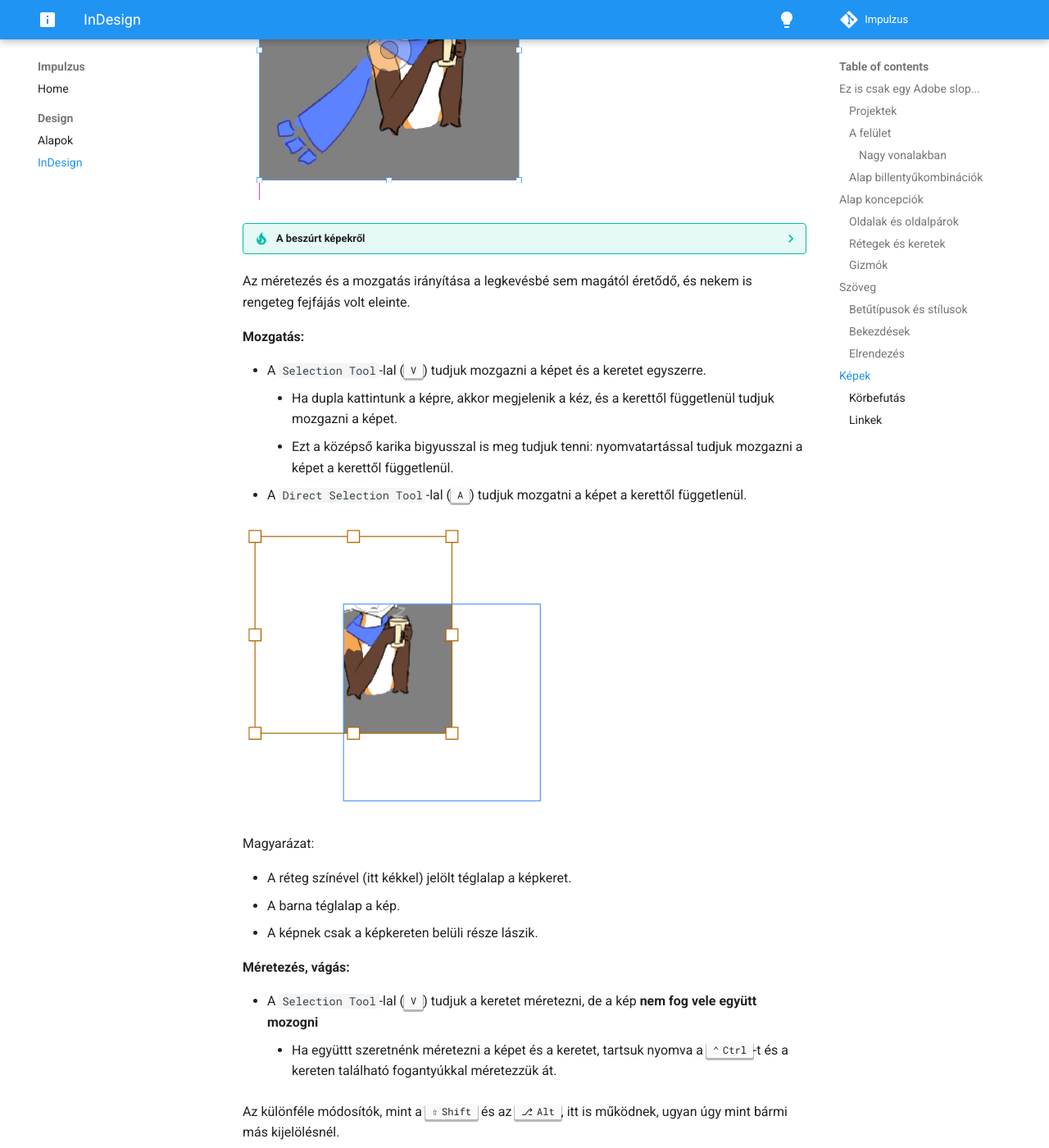
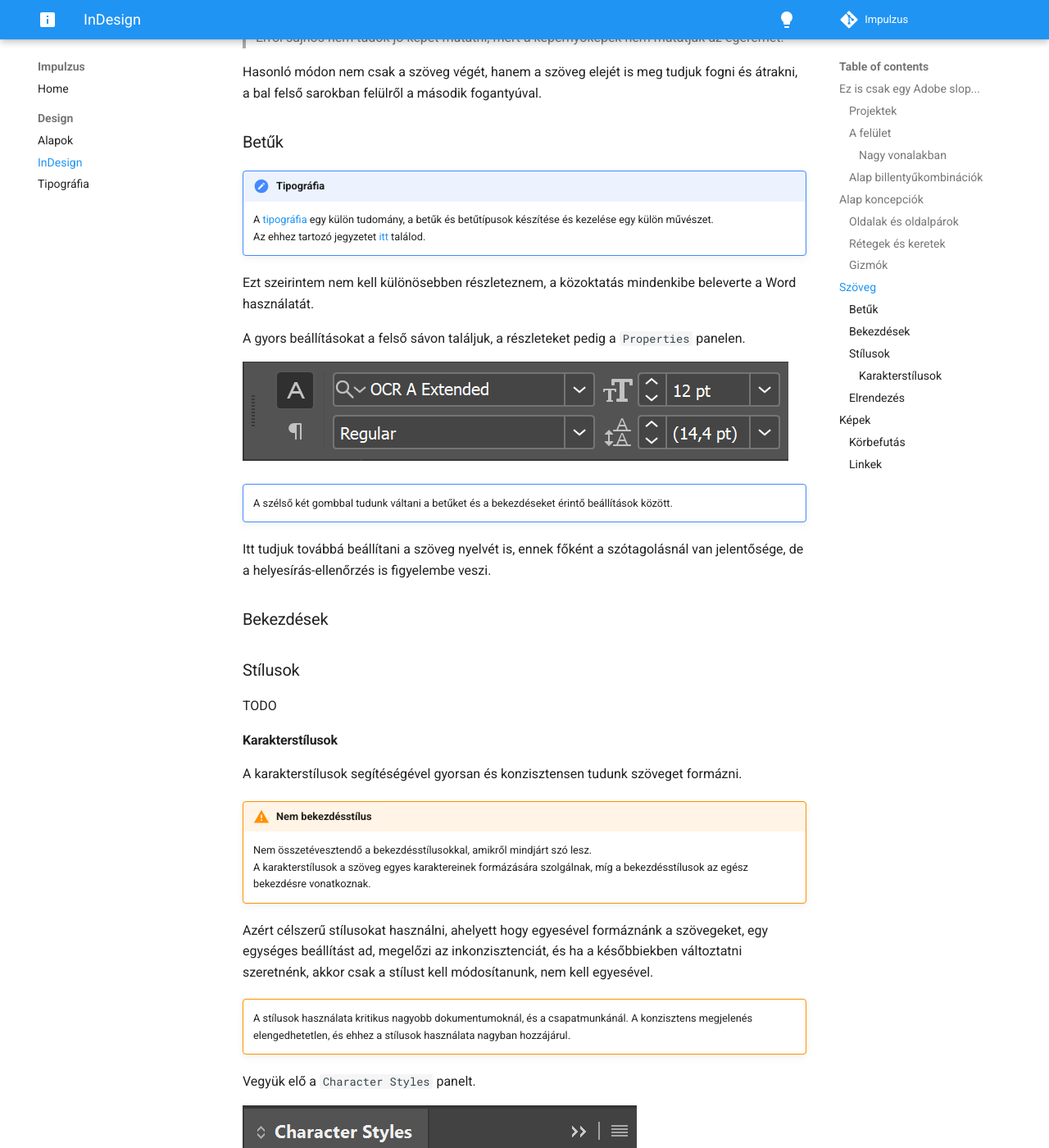
Before and after one commit to Gilgames32/impulzus, an MkDocs documentation site: the page built from docs/design/indesign.md, in a window 1280 px wide and 1400 px high, scrolled down 5033 px. Shown: the whole window at 82% size. Built offline with MkDocs 1.6.1 and Material for MkDocs 9.7.7, drawn with Linux system fonts in a browser that asks for light colours; emoji names are drawn with the system emoji font; comment, search, counter and statistics services are not loaded; some of the changed text lies outside the part shown.

Commit message:
do some more research

```diff
--- a/docs/design/indesign.md
+++ b/docs/design/indesign.md
@@ -1,12 +1,16 @@
 # InDesign útmutató
 
 <!-- TODO: tegyük hozzá hogy életemben nem tördeltem még teljes számot xdddddddddddd -->
+
+<!-- TODO: reorder -->
 
 ## Ez is csak egy Adobe slop...
 
 ### Projektek
 
-<!-- TODO -->
+<!-- TODO
+nem ezzel kezdeném hanem
+-->
 
 ![](img/home.png)
 
@@ -91,23 +100,92 @@
 
 ### Gizmók
 
+<!-- TODO
 v, a
 legfelső réteg elemeinek prio kijelölésnél, ctrl kattintással a mögötte lévőt is lehet
 
 módosítók: shift, alt, ctrl mit csinálnak
+-->
 
 ## Szöveg
 
 <!-- TODO: szövegkeret beállítások, belső margók -->
 
-### Betűtípusok és stílusok
+Ahogy a legtöbb elem, a szövegek is keretekben/dobozokban vannak.
+Hozzonk létre egy szövegdobozt a `Type Tool`-lal (++t++), és húzzunk vele egy téglalapot a dokumentumon.
+
+??? tip "Lorem ipsum"
+    A [Lorem Ipsum](https://en.wikipedia.org/wiki/Lorem_ipsum) egy klasszikus helyőrző szöveg, amit gyakran használunk, ha nincs még kész szövegünk, vagy gyorsan kell valami a helyére.
+    Ez az InDesignba be van építve, a `Type > Fill with Placeholder Text`  menüponttal (jobb klikk menüből is elérhető) generál nekünk latin szöveget.
+
+Ha túl sok a szöveg egy szövegdobozban, akkor az InDesign panaszkodni fog, ezt mutatja a piros `+` jel a jobb alsó sarokban.
+
+![](img/text_overflow.png){height=360}
+
+Ha duplán kattintunk az alul középen lévő fogantyúra, akkor automatikusan átméretezi a keretet akkorára, hogy a szöveg elférjen.
+
+Ezt persze nem tehetjük meg mindig, van hogy a szöveget több szövegdobozon át szeretnénk elosztani. Ilyenkor a piros `+` jelre kattintva megfogja a szöveg kilógó részét, és áthúzhatjuk egy másik szövegdobozra, vagy létrehozhatunk egy újat ha üres helyre kattintunk vele.
+
+> Erről sajnos nem tudok jó képet mutatni, mert a képernyőképek nem mutatják az egeremet.
+
+Hasonló módon nem csak a szöveg végét, hanem a szöveg elejét is meg tudjuk fogni és átrakni, a bal felső sarokban felülről a második fogantyúval.
+
+<!-- TODO: cukorka: shift klikkel van auto text threading -->
+
+### Betűk
+
+!!! note "Tipográfia"
+    A [tipográfia](https://hu.wikipedia.org/wiki/Tipogr%C3%A1fia) egy külön tudomány, a betűk és betűtípusok készítése és kezelése egy külön művészet.
+    Az ehhez tartozó jegyzetet [itt](typography.md) találod.
+
+Ezt szeirintem nem kell különösebben részleteznem, a közoktatás mindenkibe beleverte a Word használatát.
+
+A gyors beállításokat a felső sávon találjuk, a részleteket pedig a `Properties` panelen.
+
+![](img/text_character_bar.png)
+
+!!! note ""
+    A szélső két gombbal tudunk váltani a betűket és a bekezdéseket érintő beállítások között.
+
+Itt tudjuk továbbá beállítani a szöveg nyelvét is, ennek főként a szótagolásnál van jelentősége, de a helyesírás-ellenőrzés is figyelembe veszi.
 
 ### Bekezdések
 
+<!-- TODO: paragraph styles -->
+
+### Stílusok
+
+TODO
+
+#### Karakterstílusok
+
+A karakterstílusok segítéségével gyorsan és konzisztensen tudunk szöveget formázni.
+
+!!! warning "Nem bekezdésstílus"
+    Nem összetévesztendő a bekezdésstílusokkal, amikről mindjárt szó lesz.
+    A karakterstílusok a szöveg egyes karaktereinek formázására szolgálnak, míg a bekezdésstílusok az egész bekezdésre vonatkoznak.
+
+Azért célszerű stílusokat használni, ahelyett hogy egyesével formáznánk a szövegeket, egy egységes beállítást ad, megelőzi az inkonzisztenciát, és ha a későbbiekben változtatni szeretnénk, akkor csak a stílust kell módosítanunk, nem kell egyesével.
+
+!!! warning ""
+    A stílusok használata kritikus nagyobb dokumentumoknál, és a csapatmunkánál. A konzisztens megjelenés elengedhetetlen, és ehhez a stílusok használata nagyban hozzájárul.
+
+
+Vegyük elő a `Character Styles` panelt.
+
+![](img/text_character_styles_panel.png)
+
+<!-- TODO -->
+
 ### Elrendezés
 
-csíkok/sorhoz igazítás
+<!--
+TODO:
+csíkok/sorhoz igazítás (baseline grid, align to grid)
 hasábok, magók
+text frame options
+keep options
+-->
 
 ## Képek
 
@@ -235,7 +313,17 @@
 
 oldalszám
 
-csapatmunka, egységesítés, irányelvek
+csapatmunka, egységesítés, irányelvek, book
+
+szótagolás, nyelvek, autocorrect?
+
+preflight ellenőrzés
+
+hq előnézet
+
+shift w, presentation mode
+
+ctrl f grep
 
 exportálás
 
--- a/mkdocs.yml
+++ b/mkdocs.yml
@@ -10,6 +10,7 @@
   - Design:
     - Alapok: design/basics.md
     - InDesign: design/indesign.md
+    - Tipográfia: design/typography.md
 
 theme:
   name: material
```
Also changed, not shown: other parts of docs/design/indesign.md (+12 -3 lines), docs/design/img/text_character_bar.png (added), docs/design/img/text_character_styles_panel.png (added), docs/design/img/text_overflow.png (added), docs/design/typography.md (added).
